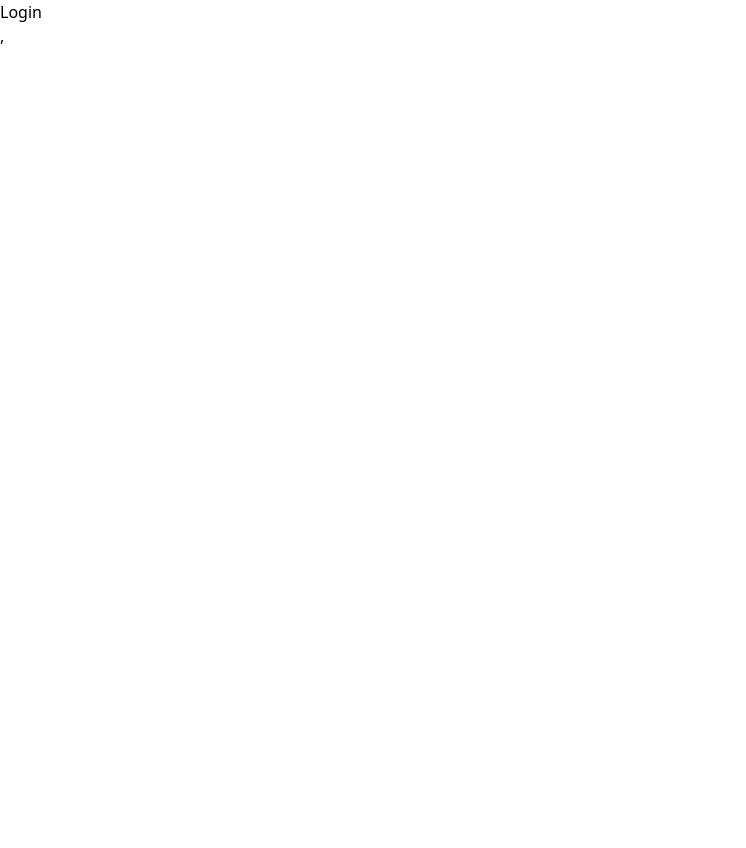
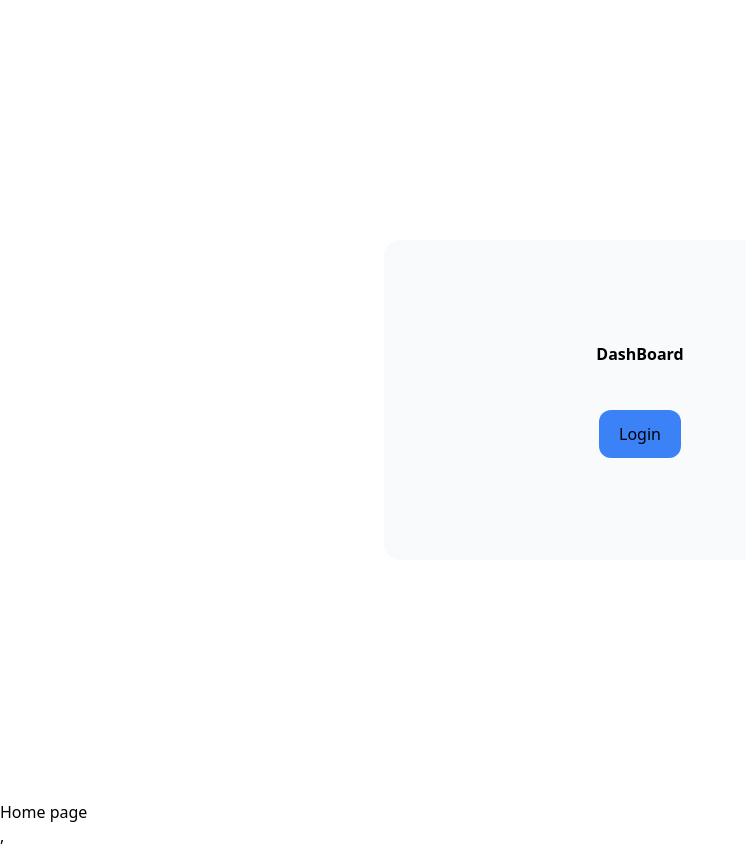
Before and after one commit to apoorvpandey0/walkover_dynamic_tables, a React (Create React App) app: page / in a window 1280 px wide. Shown: the whole page, without its empty margins (0-746 px from the left). Before the commit the page ends 800 px from the top, so only its background shows below. Built offline with nearby package versions, Linux system fonts and the light colour scheme.

Commit message:
LoginPage Updated

```diff
--- a/package.json
+++ b/package.json
@@ -39,6 +39,6 @@
   "devDependencies": {
     "autoprefixer": "^10.4.7",
     "postcss": "^8.4.14",
-    "tailwindcss": "^3.0.24"
+    "tailwindcss": "^3.1.2"
   }
 }
--- /dev/null
+++ b/src/App.css
@@ -0,0 +1,15 @@
+.divider:after,
+.divider:before {
+content: "";
+flex: 1;
+height: 1px;
+background: #eee;
+}
+.h-custom {
+height: calc(100% - 73px);
+}
+@media (max-width: 450px) {
+.h-custom {
+height: 100%;
+}
+}
--- a/src/App.js
+++ b/src/App.js
@@ -1,13 +1,12 @@
 import { useAuth0 } from "@auth0/auth0-react";
-import Login from "./components/login";
 import Home from "./components/home";
-
+import LoginPage from "./components/LoginPage";
 function App() {
   const {isLoading}=useAuth0();
   if(isLoading)return <div>loading...</div>
   return (
     <div>
-      <Login />
+      <LoginPage/>
       <Home/>
     </div>
   );
--- /dev/null
+++ b/src/components/LoginPage.js
@@ -0,0 +1,20 @@
+import { useAuth0 } from '@auth0/auth0-react'
+import React from 'react'
+import '../App.css'
+import Login from './login'
+
+function LoginPage() {
+        const {isAuthenticated}=useAuth0();
+    return  !isAuthenticated &&(
+        <div className='grid place-items-center h-screen'>
+            <div className='py-20 bg-slate-50 h-80 w-2/5 rounded-2xl grid place-items-center'>
+                <h1 className='font-bold'>DashBoard</h1>
+                <Login/>
+
+            </div>
+        </div>
+
+    )
+}
+
+export default LoginPage
--- a/src/components/home.js
+++ b/src/components/home.js
@@ -1,12 +1,12 @@
 import React from 'react'
 import { useAuth0 } from '@auth0/auth0-react'
+import Logout from './logout';
 function Home() {
-    const {logout,isAuthenticated}=useAuth0();
     const {user}=useAuth0();
-  return isAuthenticated && (
+  return (
     <div>
         <h1> Home page</h1>
-        <button onClick={()=>logout()}>Logout </button>
+        <Logout/>
         {console.log(user)}
     </div>
 
--- a/src/components/login.js
+++ b/src/components/login.js
@@ -4,7 +4,10 @@ import React from 'react'
 function Login() {
     const {loginWithRedirect,isAuthenticated}=useAuth0();
   return !isAuthenticated &&(
-     <button  onClick={()=>loginWithRedirect()}>Login</button>
+    <div>
+        <button className='rounded-xl bg-blue-500 px-5 py-3' onClick={()=>loginWithRedirect()}>Login</button>
+    </div>
+
   )
 }
 
--- /dev/null
+++ b/src/components/logout.js
@@ -0,0 +1,13 @@
+import React from 'react'
+import { useAuth0 } from '@auth0/auth0-react'
+
+function Logout() {
+    const { logout, isAuthenticated } = useAuth0();
+    return (isAuthenticated &&
+        <div>
+            <button className='rounded-xl bg-blue-500 px-5 py-3' onClick={() => logout()}>Logout</button>
+        </div>
+    )
+}
+
+export default Logout
```
Also changed, not shown: 1 other file (tests, documents, lock files or other folders).
